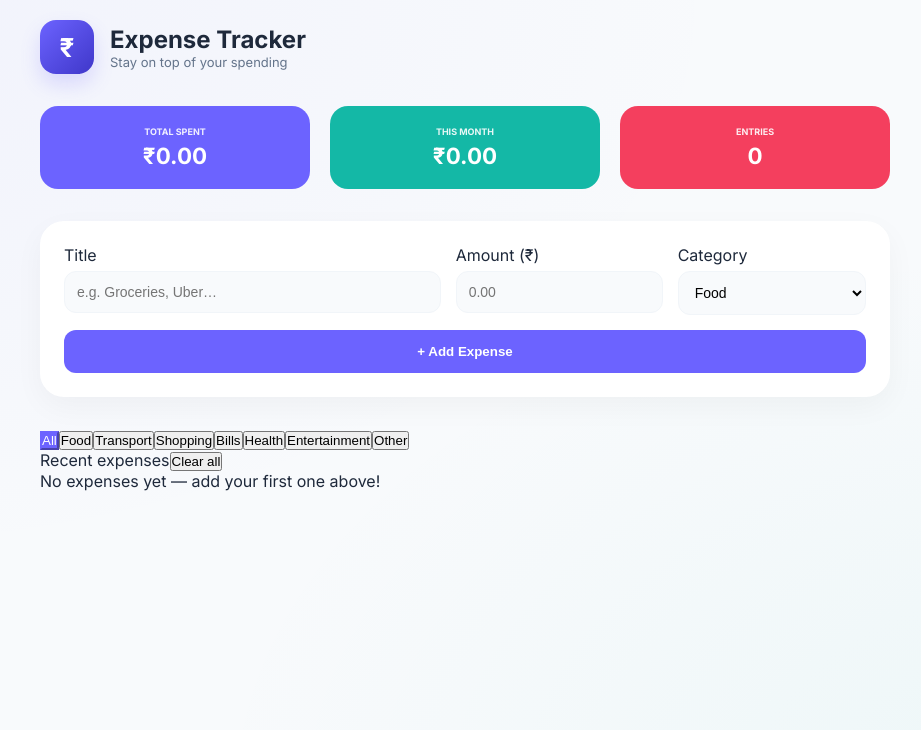
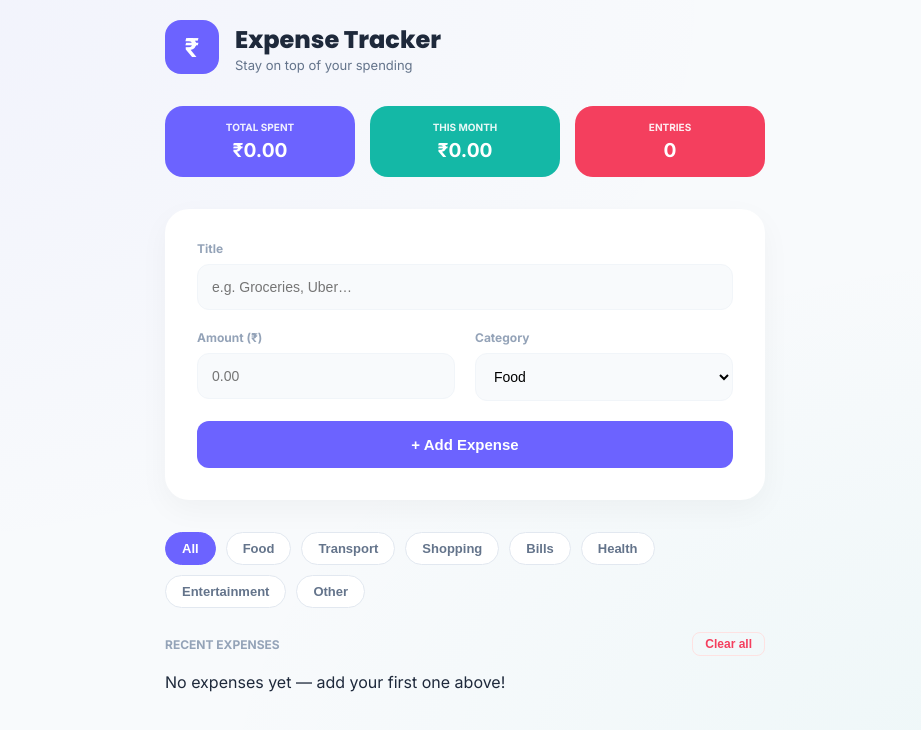
Before and after one commit to Madhumithra-R/ExpenseTracker-react, a React (Vite) app: page / in a window 1280 px wide. Shown: the top 730 px of the page, without its empty margins (175-1096 px from the left). Built offline with nearby package versions, Linux system fonts and the light colour scheme.

Commit message:
Update App.css

```diff
--- a/src/App.css
+++ b/src/App.css
@@ -10,7 +10,6 @@ body {
   background: #f8fafc;
   background-image: radial-gradient(at 0% 0%, rgba(108, 99, 255, 0.05) 0, transparent 50%),
                     radial-gradient(at 100% 100%, rgba(20, 184, 166, 0.05) 0, transparent 50%);
-  background-attachment: fixed;
   display: flex;
   justify-content: center;
   min-height: 100vh;
@@ -19,15 +18,13 @@ body {
   padding: 20px;
 }
 
-/* 1. MAIN CONTAINER - Centering and Width */
 .app {
   width: 100%;
-  max-width: 500px; /* Default for mobile/compact feel */
+  max-width: 600px; /* Increased for better desktop/tab view */
   margin: 0 auto;
-  transition: max-width 0.3s ease;
 }
 
-/* 2. HEADER */
+/* --- HEADER --- */
 .top-header {
   display: flex;
   align-items: center;
@@ -38,27 +35,26 @@ body {
 .app-icon {
   width: 54px; height: 54px;
   border-radius: 16px;
-  background: linear-gradient(135deg, #6c63ff 0%, #3f37c9 100%);
+  background: #6c63ff;
   display: flex;
   align-items: center; justify-content: center;
   color: #fff; font-size: 26px; font-weight: 700;
-  box-shadow: 0 10px 20px rgba(108, 99, 255, 0.2);
 }
 
-.app-title { font-size: 1.5rem; font-weight: 800; }
+.app-title { font-size: 1.5rem; font-weight: 800; font-family: 'Poppins'; }
 .app-sub { font-size: 13px; color: #64748b; }
 
-/* 3. SUMMARY CARDS */
+/* --- SUMMARY CARDS --- */
 .summary-grid {
   display: grid;
-  grid-template-columns: repeat(3, 1fr); /* 3 items side-by-side */
-  gap: 12px;
+  grid-template-columns: repeat(3, 1fr);
+  gap: 15px;
   margin-bottom: 2rem;
 }
 
 .sum-card {
   border-radius: 18px;
-  padding: 20px 10px;
+  padding: 15px;
   text-align: center;
   color: #fff;
 }
@@ -66,121 +62,112 @@ body {
 .sum-card.total { background: #6c63ff; }
 .sum-card.month { background: #14b8a6; }
 .sum-card.count-card { background: #f43f5e; }
-.sum-label { font-size: 9px; font-weight: 700; text-transform: uppercase; margin-bottom: 5px; opacity: 0.9; }
-.sum-value { font-size: 1.1rem; font-weight: 800; }
+.sum-label { font-size: 10px; font-weight: 700; text-transform: uppercase; margin-bottom: 5px; opacity: 0.9; }
+.sum-value { font-size: 1.2rem; font-weight: 800; }
 
-/* 4. FORM LAYOUT */
+/* --- FORM LAYOUT FIX --- */
 .form-wrap {
   background: #ffffff;
   border-radius: 24px;
-  padding: 1.5rem;
+  padding: 2rem;
   margin-bottom: 2rem;
   box-shadow: 0 10px 30px rgba(0, 0, 0, 0.04);
 }
 
 .form-row {
-  display: grid;
-  grid-template-columns: 1fr 1fr; /* Title and Amount/Cat side-by-side */
-  gap: 15px;
-  margin-bottom: 15px;
+  display: flex;
+  flex-wrap: wrap; /* Important for mobile */
+  gap: 20px;
+  margin-bottom: 20px;
 }
 
-.field { display: flex; flex-direction: column; gap: 6px; }
-.field.full { grid-column: 1 / -1; } /* Title takes full row */
+.field {
+  flex: 1;
+  min-width: 140px; /* Prevents squashing */
+  display: flex;
+  flex-direction: column;
+  gap: 8px;
+}
+
+.field.full { flex: 1 1 100%; } /* Makes title take its own row */
+
+.field label {
+  font-size: 12px;
+  font-weight: 700;
+  color: #94a3b8;
+  text-align: left;
+}
 
 .field input, .field select {
-  padding: 12px;
+  padding: 14px;
   border: 1.5px solid #f1f5f9;
   border-radius: 12px;
   background: #f8fafc;
   outline: none;
   font-size: 14px;
+  width: 100%;
 }
 
 .add-btn {
-  width: 100%; padding: 14px;
+  width: 100%; padding: 15px;
   background: #6c63ff; color: #fff;
   border: none; border-radius: 12px;
   font-weight: 700; cursor: pointer;
+  font-size: 15px;
 }
 
-/* 5. LIST & INTERNAL SCROLLING */
+/* --- CHIPS & LIST ALIGNMENT --- */
+.cat-chips {
+  display: flex;
+  flex-wrap: wrap;
+  gap: 10px; /* This fixes them touching each other */
+  margin-bottom: 1.5rem;
+}
+
+.chip {
+  padding: 8px 16px;
+  border-radius: 20px;
+  background: #fff;
+  border: 1.5px solid #e2e8f0;
+  font-size: 13px;
+  font-weight: 600;
+  color: #64748b;
+  cursor: pointer;
+  transition: all 0.2s;
+}
+
+.chip.active { background: #6c63ff; color: #fff; border-color: #6c63ff; }
+
+.sec-row {
+  display: flex;
+  justify-content: space-between;
+  align-items: center;
+  margin: 1.5rem 0 1rem 0; /* Space above the list */
+}
+
+.sec-label { font-size: 12px; font-weight: 700; color: #94a3b8; text-transform: uppercase; }
+
+.clear-btn {
+  background: none; border: 1px solid #fee2e2; color: #f43f5e;
+  padding: 4px 12px; border-radius: 8px; font-weight: 600; font-size: 12px; cursor: pointer;
+}
+
+/* --- LIST SCROLLING --- */
 .list {
-  display: flex; flex-direction: column; gap: 10px;
+  display: flex; flex-direction: column; gap: 12px;
   max-height: 400px;
   overflow-y: auto;
-  padding-right: 5px;
+  padding-bottom: 20px;
 }
-
-.list::-webkit-scrollbar { width: 5px; }
-.list::-webkit-scrollbar-thumb { background: #e2e8f0; border-radius: 10px; }
 
 .item {
   display: flex; align-items: center; justify-content: space-between;
-  padding: 14px; background: #fff; border-radius: 16px;
+  padding: 16px; background: #fff; border-radius: 16px;
   border: 1px solid #f1f5f9;
 }
 
-/* =============================================
-   RESPONSIVE QUERIES (Mobile, Tab, PC)
-   ============================================= */
-
-/* TABLET VIEW (e.g., iPad) */
-@media (min-width: 768px) {
-  .app {
-    max-width: 700px; /* Widens the app on tablets */
-  }
-
-  .summary-grid {
-    gap: 20px; /* More breathing room */
-  }
-
-  .sum-value {
-    font-size: 1.4rem; /* Larger text for larger screens */
-  }
+/* --- RESPONSIVE BREAKPOINTS --- */
+@media (max-width: 600px) {
+  .summary-grid { grid-template-columns: 1fr; }
+  .form-row { flex-direction: column; }
 }
-
-/* DESKTOP / PC VIEW */
-@media (min-width: 1024px) {
-  .app {
-    max-width: 850px; /* Centered "dashboard" feel */
-  }
-
-  /* We can make the form row even wider */
-  .form-row {
-    grid-template-columns: 2fr 1fr 1fr; /* Title | Amount | Category all in one row */
-  }
-
-  .field.full {
-    grid-column: span 1; /* Title no longer needs its own row on big screens */
-  }
-
-  .list {
-    max-height: 550px; /* Give more vertical space on PC */
-  }
-}
-
-/* MOBILE VIEW (Small Phones) */
-@media (max-width: 480px) {
-  .app {
-    max-width: 100%;
-    padding: 0 5px;
-  }
-
-  .summary-grid {
-    grid-template-columns: 1fr; /* Stack cards vertically on small phones */
-  }
-
-  .form-row {
-    grid-template-columns: 1fr; /* Stack input fields vertically */
-  }
-
-  .sum-card {
-    display: flex;
-    justify-content: space-between;
-    align-items: center;
-    padding: 15px 20px;
-  }
-
-  .sum-label { margin-bottom: 0; }
-}
```
